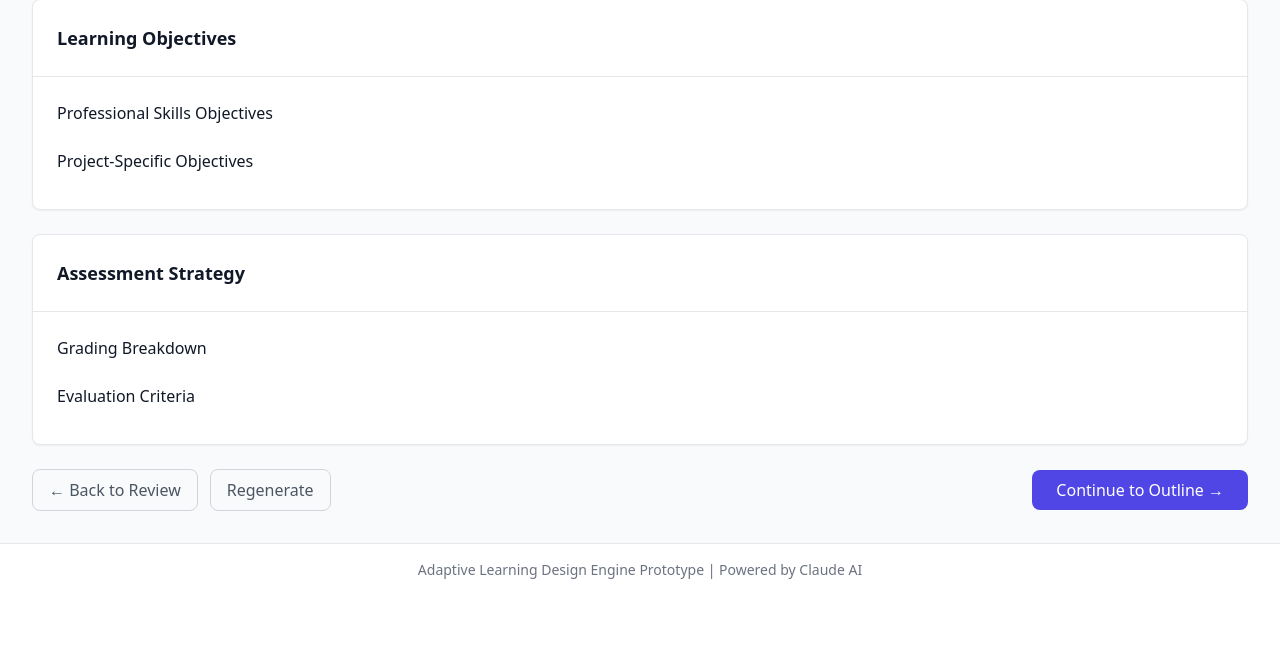
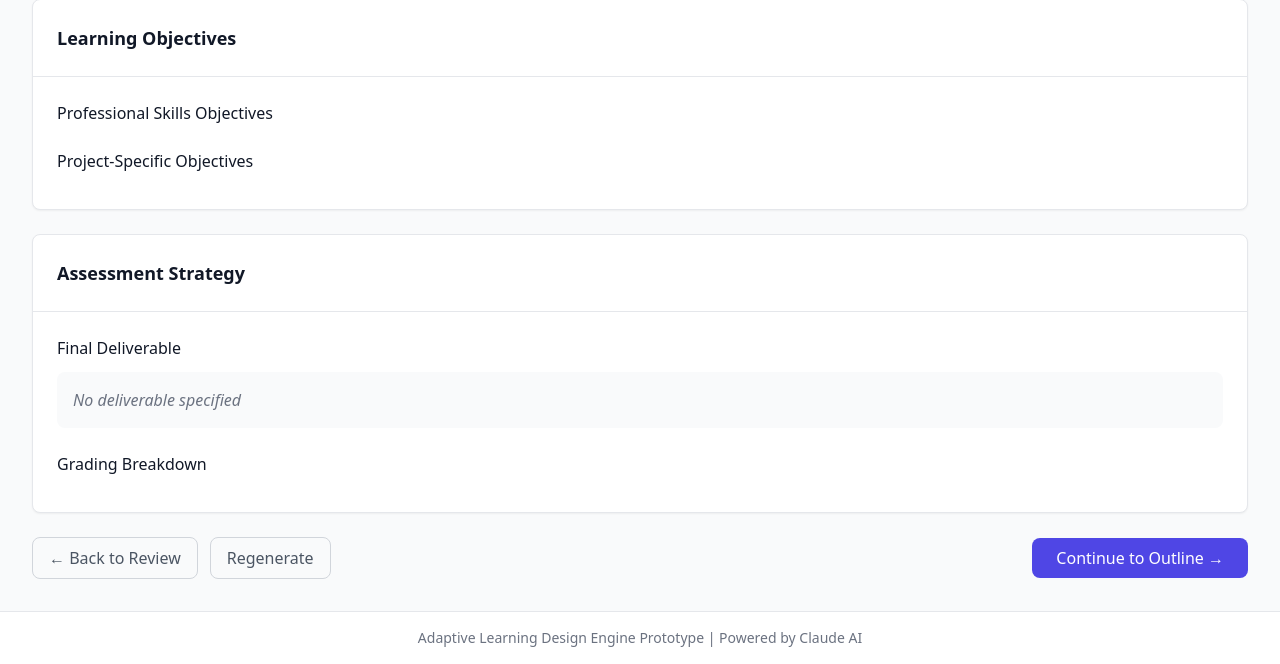
Before and after one commit to rkoblic/adaptive_learning_design_engine, a Flask app: template adaptive-learning-engine/templates/objectives.html in a window 1280 px wide. Shown: the part 316-980 px from the top of the page. Before the commit the page ends 895 px from the top, so only its background shows below. Run offline with Flask 2, Linux system fonts and the light colour scheme; the template is opened without the code that fills it: most values are stand-ins (such as "Sample title", 1, 10 or a date in 2020); some libraries are stand-ins or nearby versions.

Commit message:
Replace evaluation criteria with final deliverable description
Assessment strategy now includes:
- Final deliverable title, description, and components
- Grading breakdown (unchanged)

Removed from Step 3 (moved to later stage):
- Deliverable rubric criteria
- Reflection rubric criteria
- Employer evaluation dimensions

Updated prompt, objectives.html, and finalize route.

🤖 Generated with [Claude Code](https://claude.com/claude-code)

Co-Authored-By: Claude Opus 4.5 <noreply@anthropic.com>

```diff
--- a/adaptive-learning-engine/app.py
+++ b/adaptive-learning-engine/app.py
@@ -478,38 +478,17 @@ def finalize_curriculum():
                 for d in deliverables:
                     curriculum_parts.append(f"- {d}")
 
-        # Assessment rubrics
-        curriculum_parts.append("\n## Assessment Package")
-
-        # Deliverable rubric
-        deliverable_criteria = assessment.get('deliverable_rubric_criteria', [])
-        if deliverable_criteria:
-            curriculum_parts.append("\n### Deliverable Rubric")
-            curriculum_parts.append("| Criterion | Excellent (4) | Proficient (3) | Developing (2) | Beginning (1) |")
-            curriculum_parts.append("|-----------|--------------|----------------|----------------|---------------|")
-            for crit in deliverable_criteria:
-                name = crit.get('criterion', 'Criterion')
-                curriculum_parts.append(f"| {name} | Exceeds expectations | Meets expectations | Approaching expectations | Below expectations |")
-
-        # Reflection rubric
-        reflection_criteria = assessment.get('reflection_rubric_criteria', [])
-        if reflection_criteria:
-            curriculum_parts.append("\n### Reflection Quality Rubric (DEAL Model)")
-            curriculum_parts.append("| Dimension | Excellent (4) | Proficient (3) | Developing (2) | Beginning (1) |")
-            curriculum_parts.append("|-----------|--------------|----------------|----------------|---------------|")
-            for crit in reflection_criteria:
-                name = crit.get('criterion', 'Criterion')
-                curriculum_parts.append(f"| {name} | Exceeds expectations | Meets expectations | Approaching expectations | Below expectations |")
-
-        # Employer evaluation dimensions
-        employer_dims = assessment.get('employer_evaluation_dimensions', [])
-        if employer_dims:
-            curriculum_parts.append("\n### Employer Evaluation Form")
-            curriculum_parts.append("Please rate the student on the following dimensions (1-5 scale):")
-            for dim in employer_dims:
-                name = dim.get('dimension', 'Dimension')
-                desc = dim.get('description', '')
-                curriculum_parts.append(f"- **{name}**: {desc}")
+        # Final Deliverable
+        final_deliverable = assessment.get('final_deliverable', {})
+        if final_deliverable:
+            curriculum_parts.append("\n## Final Deliverable")
+            curriculum_parts.append(f"\n### {final_deliverable.get('title', 'Project Deliverable')}")
+            curriculum_parts.append(f"\n{final_deliverable.get('description', '')}")
+            components = final_deliverable.get('components', [])
+            if components:
+                curriculum_parts.append("\n**Components:**")
+                for comp in components:
+                    curriculum_parts.append(f"- {comp}")
 
         # Combine all parts
         curriculum_markdown = "\n".join(curriculum_parts)
--- a/adaptive-learning-engine/templates/objectives.html
+++ b/adaptive-learning-engine/templates/objectives.html
@@ -70,16 +70,18 @@
                 <h3 class="text-lg font-semibold text-gray-900">Assessment Strategy</h3>
             </div>
             <div class="p-6 space-y-6">
+                <!-- Final Deliverable -->
+                <div>
+                    <h4 class="font-medium text-gray-900 mb-3">Final Deliverable</h4>
+                    <div id="final-deliverable" class="bg-gray-50 rounded-lg p-4">
+                        <!-- Populated by JS -->
+                    </div>
+                </div>
+
                 <!-- Grading Breakdown -->
                 <div>
                     <h4 class="font-medium text-gray-900 mb-3">Grading Breakdown</h4>
                     <div id="grading-breakdown" class="space-y-2"></div>
-                </div>
-
-                <!-- Rubric Criteria -->
-                <div>
-                    <h4 class="font-medium text-gray-900 mb-3">Evaluation Criteria</h4>
-                    <div id="rubric-criteria" class="space-y-2"></div>
                 </div>
             </div>
         </div>
@@ -236,6 +238,33 @@
             varContainer.appendChild(div);
         });
 
+        // Render final deliverable
+        const deliverableContainer = document.getElementById('final-deliverable');
+        const deliverable = assessmentData.final_deliverable || {};
+        if (deliverable.title) {
+            deliverableContainer.innerHTML = `
+                <h5 class="font-semibold text-gray-900 text-lg">${deliverable.title}</h5>
+                <p class="text-gray-600 mt-2">${deliverable.description || ''}</p>
+                ${deliverable.components && deliverable.components.length > 0 ? `
+                    <div class="mt-4">
+                        <p class="text-sm font-medium text-gray-700 mb-2">Components:</p>
+                        <ul class="space-y-1">
+                            ${deliverable.components.map(c => `
+                                <li class="flex items-center text-sm text-gray-600">
+                                    <svg class="w-4 h-4 text-primary mr-2 flex-shrink-0" fill="none" stroke="currentColor" viewBox="0 0 24 24">
+                                        <path stroke-linecap="round" stroke-linejoin="round" stroke-width="2" d="M9 12l2 2 4-4m6 2a9 9 0 11-18 0 9 9 0 0118 0z"></path>
+                                    </svg>
+                                    ${c}
+                                </li>
+                            `).join('')}
+                        </ul>
+                    </div>
+                ` : ''}
+            `;
+        } else {
+            deliverableContainer.innerHTML = '<p class="text-gray-500 italic">No deliverable specified</p>';
+        }
+
         // Render grading breakdown
         const gradingContainer = document.getElementById('grading-breakdown');
         gradingContainer.innerHTML = '';
@@ -256,23 +285,6 @@
             gradingContainer.appendChild(div);
         }
 
-        // Render rubric criteria
-        const rubricContainer = document.getElementById('rubric-criteria');
-        rubricContainer.innerHTML = '';
-        const criteria = [
-            ...(assessmentData.deliverable_rubric_criteria || []),
-            ...(assessmentData.reflection_rubric_criteria || [])
-        ];
-        criteria.forEach(crit => {
-            const div = document.createElement('div');
-            div.className = 'p-3 bg-gray-50 rounded-lg';
-            div.innerHTML = `
-                <span class="font-medium text-gray-900">${crit.criterion || crit}</span>
-                ${crit.description ? `<p class="text-sm text-gray-500 mt-1">${crit.description}</p>` : ''}
-            `;
-            rubricContainer.appendChild(div);
-        });
-
         // Set hidden form data
         document.getElementById('objectives-data').value = JSON.stringify(objectivesData);
         document.getElementById('assessment-data').value = JSON.stringify(assessmentData);
```
Also changed, not shown: adaptive-learning-engine/prompts/curriculum/objectives_and_assessment.py (+16 -22 lines).
